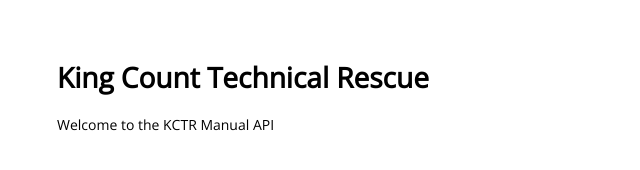
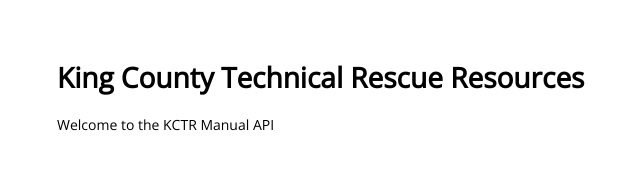
Before and after one commit to phoebequincy/techrescueserver.api, a website: page public/index.html in a window 1280 px wide. Shown: the whole page, without its empty margins (1-641 px from the left). Drawn offline with nearby package versions, Linux system fonts and the light colour scheme.

Commit message:
Fixed typo on index.html.

```diff
--- a/public/index.html
+++ b/public/index.html
@@ -7,7 +7,7 @@
 </head>
 
 <body>
-  <h1>King Count Technical Rescue</h1>
+  <h1>King County Technical Rescue Resources</h1>
   <p>Welcome to the KCTR Manual API</p>
 </body>
 
```
